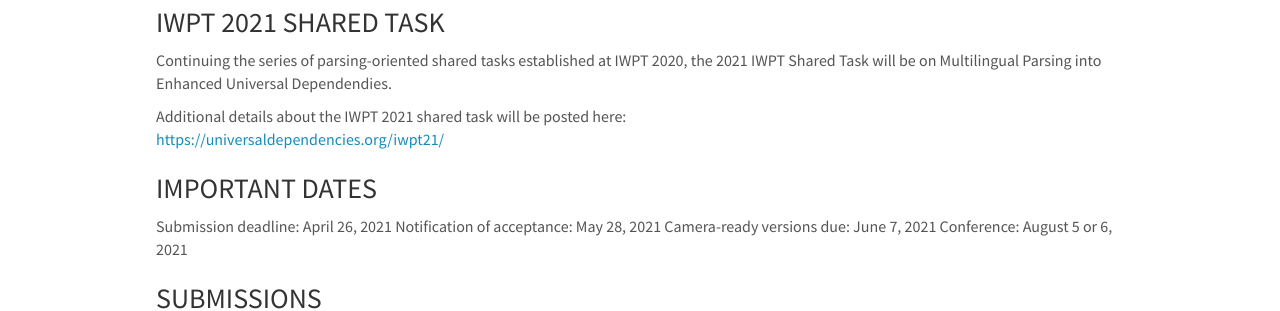
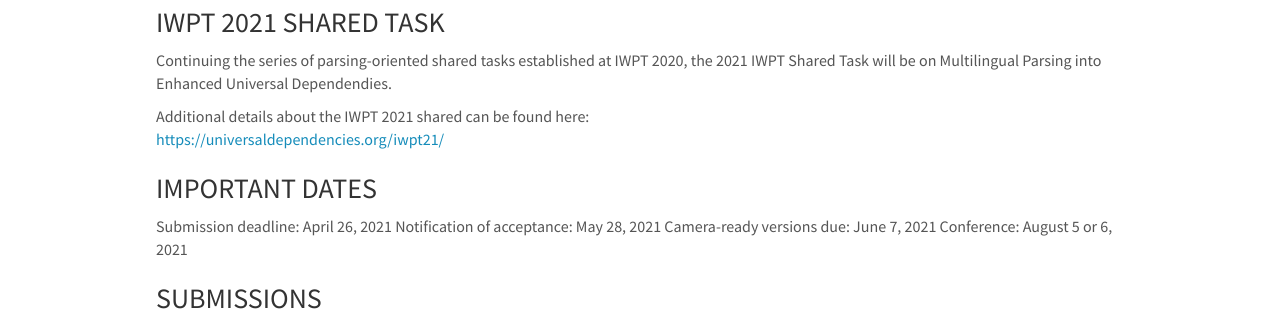
Before and after one commit to sigparse/iwpt2021, a Jekyll site: the page built from _pages/cfp.md, in a window 1280 px wide and 900 px high, scrolled down 808 px. Shown: the part 154-465 px from the top of the window. Built offline with Jekyll 4.4.1, drawn with Linux system fonts in a browser that asks for light colours; nearby versions of some CDN libraries.

Commit message:
Update cfp.md

```diff
--- a/_pages/cfp.md
+++ b/_pages/cfp.md
@@ -52,7 +52,7 @@ including but not limited to:
 
 Continuing the series of parsing-oriented shared tasks established at IWPT 2020, the 2021 IWPT Shared Task will be on Multilingual Parsing into Enhanced Universal Dependendies.
 
-Additional details about the IWPT 2021 shared task will be posted here:
+Additional details about the IWPT 2021 shared can be found here:
 <https://universaldependencies.org/iwpt21/>
 
 
```
